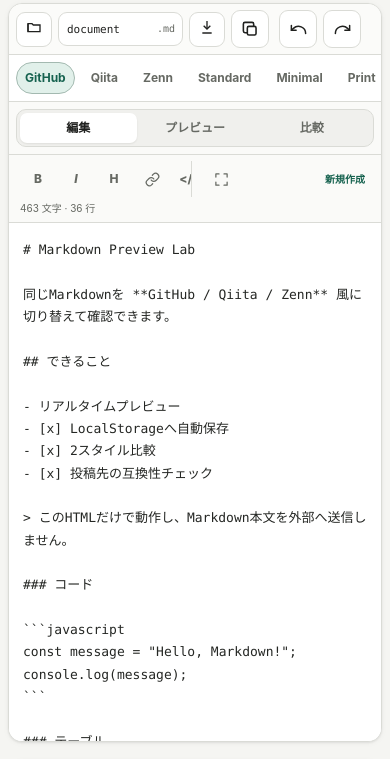
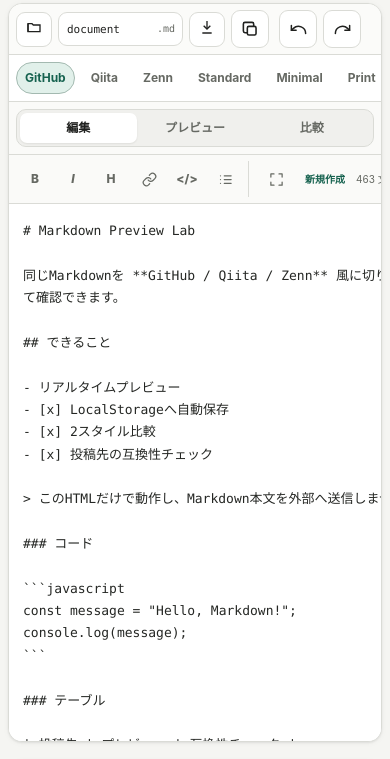
Before and after one commit to ttomohisa/htmlapps-markdown-preview-lab, a plain HTML site: page dist/index.html in a window 390 px wide. Shown: the part 68-827 px from the top of the page. Drawn offline with Linux system fonts and the light colour scheme.

Commit message:
build: sync widened mobile toolbar across standalone HTML files

```diff
--- a/dist/index.html
+++ b/dist/index.html
@@ -327,6 +327,10 @@
       .workspace.mobile-compare .compare-cell { min-height:0; }
       .workspace.mobile-compare .compare-cell .preview-scroll { height:calc(100% - 42px); }
       #editor { padding:16px 14px 32px; font-size:13px; }
+      .editor-pane > .pane-head { flex-wrap:nowrap; gap:6px; padding:6px 8px; }
+      .editor-pane > .pane-head > .format-bar { flex:1 1 auto; min-width:0; max-width:none; overflow-x:auto; scrollbar-width:none; }
+      .editor-pane > .pane-head > .format-bar::-webkit-scrollbar { display:none; }
+      .editor-pane > .pane-head > #editorStats { flex:0 0 auto; margin-left:0; }
       .editor-pane > .pane-head > .pane-title { display:none; }
       .sample-label { display:none; }
       .sample-new-button { padding:4px 5px; }
@@ -349,7 +353,7 @@
       .local-badge .short { display:inline; }
       .main { padding-left:8px; padding-right:8px; }
       .button .label-mobile-hide { display:none; }
-      .format-bar { max-width:172px; overflow:auto; scrollbar-width:none; }
+      .format-bar { max-width:none; overflow-x:auto; scrollbar-width:none; }
       .format-bar::-webkit-scrollbar { display:none; }
       .control-label { display:none; }
       .style-chip { padding:5px 8px; }
--- a/dist/self-extract-manifest.json
+++ b/dist/self-extract-manifest.json
@@ -1,5 +1,5 @@
 {
-  "sha256": "1b8e99b38923bc535b818522394886bf76c41541ffb318719b14165654ace120",
+  "sha256": "d5004e1be0d26947f094383049bb5053e2a3ba6c70968892f02b81a42ec0c195",
   "reason": "The source is already fully self-contained and has zero external runtime dependencies.",
   "mode": "identity-copy"
 }
```
Also changed, not shown: dist/index.self-extract.html (+5 -1 lines), markdown-preview-lab.html (+5 -1 lines).
